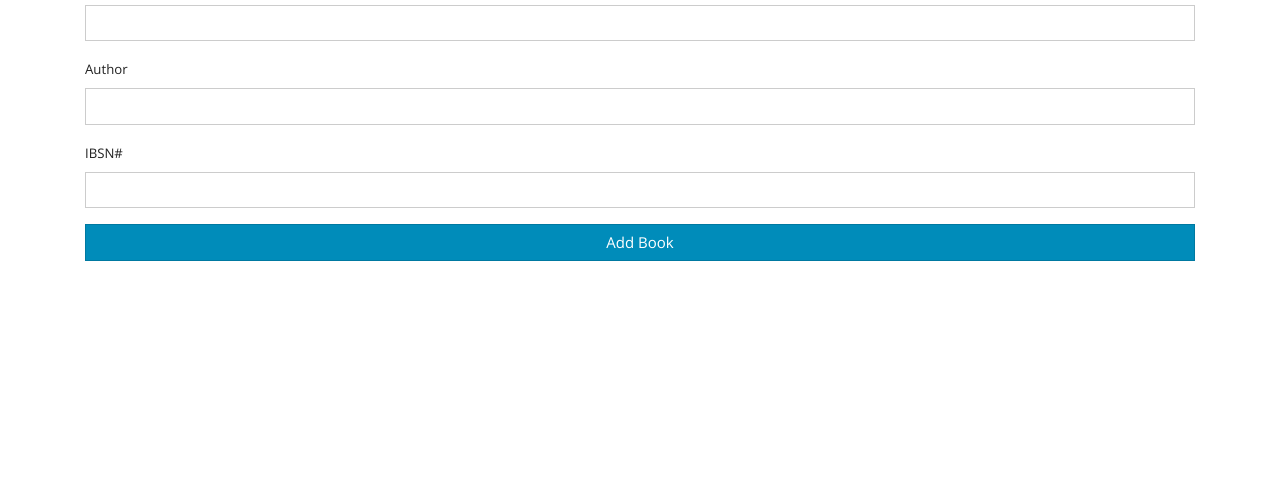
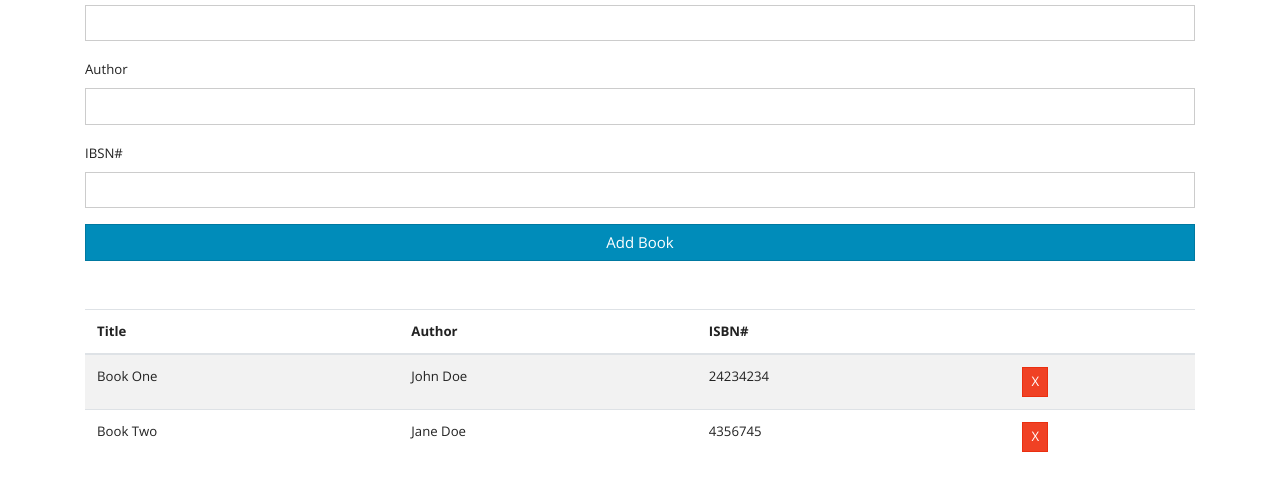
Before and after one commit to DmitryZaytsev83/bklst, a plain HTML site: page index.html in a window 1280 px wide. Shown: the part 125-616 px from the top of the page. Drawn offline with nearby package versions, Linux system fonts and the light colour scheme.

Commit message:
add app.js with displayBooks

```diff
--- /dev/null
+++ b/app.js
@@ -0,0 +1,45 @@
+// Book Class Represents a Book
+class Book {
+    constructor(_title, _author, _isbn) {
+        this.title = _title;
+        this._author = _author;
+        this.isbn = _isbn;
+    }
+}
+// UI Class Handle UI Tasks
+class UI {
+    static displayBooks() {
+        const StoredBooks = [{
+                'title': 'Book One',
+                'author': 'John Doe',
+                'isbn': '24234234'
+            },
+            {
+                'title': 'Book Two',
+                'author': 'Jane Doe',
+                'isbn': '4356745'
+            }
+        ];
+        const books = StoredBooks;
+
+        books.forEach(book => UI.addBookToList(book));
+    }
+    static addBookToList(book) {
+        const list = document.querySelector('#book-list');
+        const row = document.createElement('tr');
+        row.innerHTML = `
+            <td>${book.title}</td>
+            <td>${book.author}</td>
+            <td>${book.isbn}</td>
+            <td><a href="#" class="btn btn-danger btn-sm delete">X</a></td>
+        `;
+        list.appendChild(row);
+    }
+}
+// Store Class: Handles storage
+
+// Event: Display Books
+document.addEventListener('DOMContentLoaded', UI.displayBooks);
+// Event: Add a Book
+
+// Event: Remove a Book
--- a/index.html
+++ b/index.html
@@ -31,12 +31,21 @@
             </div>
             <input type="submit" value="Add Book" class="btn btn-primary btn-block">
         </form>
-        <table class="table table-striped">
+        <table class="table table-striped mt-5">
             <thead>
+                <tr>
+                    <th>Title</th>
+                    <th>Author</th>
+                    <th>ISBN#</th>
+                    <th></th>
+                </tr>
+            </thead>
+            <tbody id="book-list">
 
-            </thead>
+            </tbody>
         </table>
     </div>
+    <script src="app.js"></script>
 </body>
 
 </html>
```
